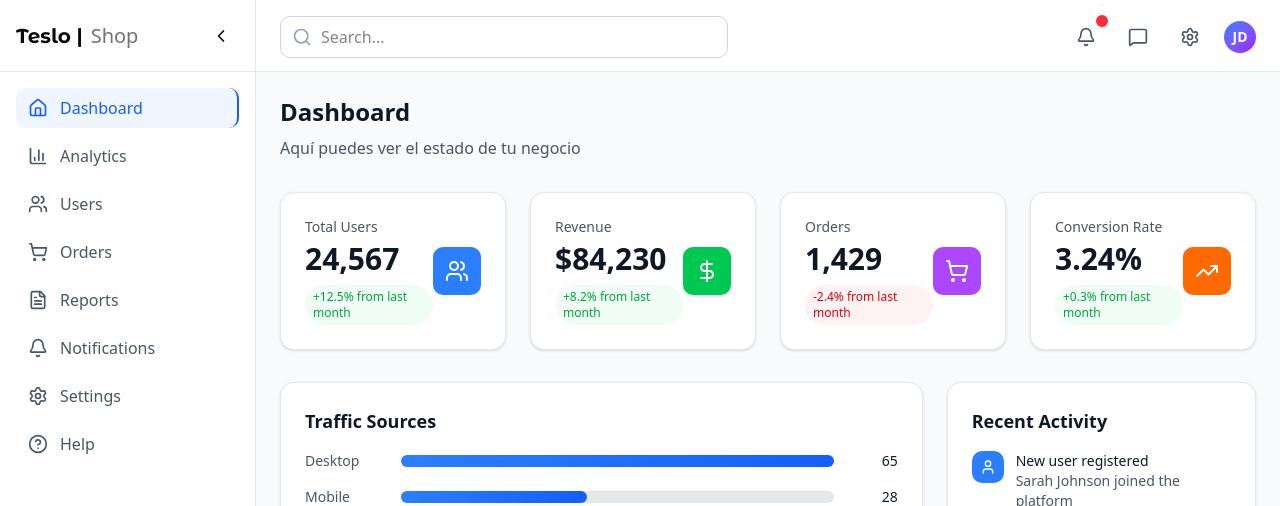
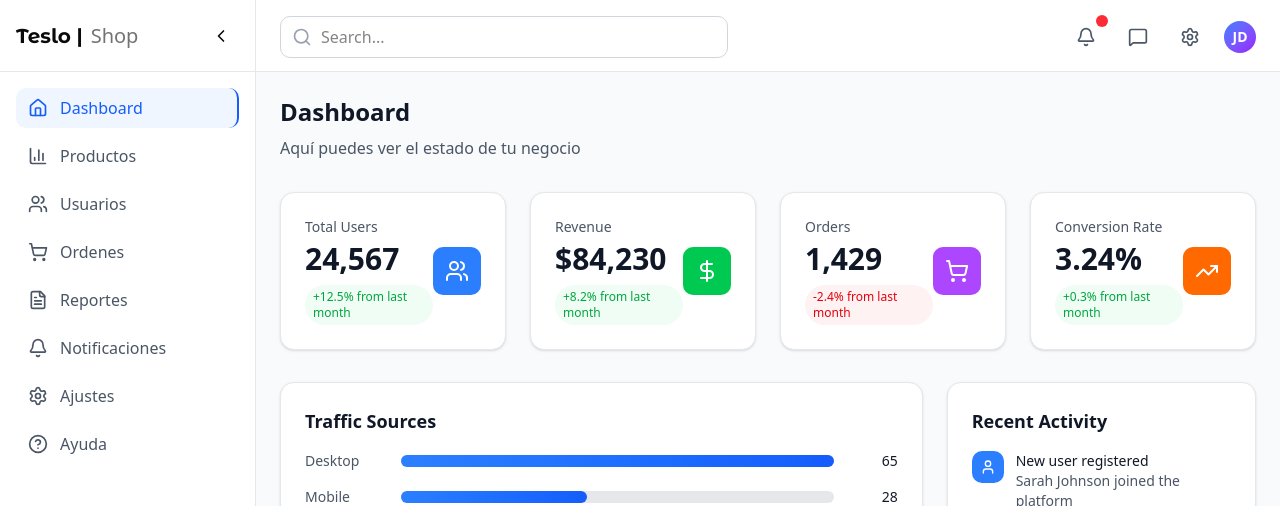
Before and after one commit to nca1478/teslo-shop-frontend, a React (Vite) app: page /admin in a window 1280 px wide. Shown: the top 506 px of the page. Built offline with nearby package versions, Linux system fonts and the light colour scheme.

Commit message:
271. Navegación del AdminSidebar

```diff
--- a/src/admin/components/AdminSidebar.tsx
+++ b/src/admin/components/AdminSidebar.tsx
@@ -1,4 +1,5 @@
 import React from "react";
+import { Link, useLocation } from "react-router";
 import {
     Home,
     Users,
@@ -19,16 +20,22 @@
 }
 
 export const AdminSidebar: React.FC<SidebarProps> = ({ isCollapsed, onToggle }) => {
+    const { pathname } = useLocation();
+
     const menuItems = [
-        { icon: Home, label: "Dashboard", active: true },
-        { icon: BarChart3, label: "Analytics" },
-        { icon: Users, label: "Users" },
-        { icon: ShoppingCart, label: "Orders" },
-        { icon: FileText, label: "Reports" },
-        { icon: Bell, label: "Notifications" },
-        { icon: Settings, label: "Settings" },
-        { icon: HelpCircle, label: "Help" },
+        { icon: Home, label: "Dashboard", to: "/admin" },
+        { icon: BarChart3, label: "Productos", to: "/admin/products" },
+        { icon: Users, label: "Usuarios" },
+        { icon: ShoppingCart, label: "Ordenes" },
+        { icon: FileText, label: "Reportes" },
+        { icon: Bell, label: "Notificaciones" },
+        { icon: Settings, label: "Ajustes" },
+        { icon: HelpCircle, label: "Ayuda" },
     ];
+
+    const isActiveRoute = (to: string) => {
+        return pathname === to;
+    };
 
     return (
         <div
@@ -54,10 +61,10 @@
                         const Icon = item.icon;
                         return (
                             <li key={index}>
-                                <a
-                                    href="#"
+                                <Link
+                                    to={item.to || "/admin"}
                                     className={`flex items-center space-x-3 px-3 py-2 rounded-lg transition-all duration-200 group ${
-                                        item.active
+                                        isActiveRoute(item.to || "/xxx")
                                             ? "bg-blue-50 text-blue-600 border-r-2 border-blue-600"
                                             : "text-gray-600 hover:bg-gray-50 hover:text-gray-900"
                                     }`}
@@ -66,7 +73,7 @@
                                     {!isCollapsed && (
                                         <span className="font-medium">{item.label}</span>
                                     )}
-                                </a>
+                                </Link>
                             </li>
                         );
                     })}
--- a/src/admin/layouts/AdminLayout.tsx
+++ b/src/admin/layouts/AdminLayout.tsx
@@ -7,7 +7,7 @@
     const [sidebarCollapsed, setSidebarCollapsed] = useState(false);
 
     return (
-        <div className="bg-gray-50 flex">
+        <div className="min-h-screen bg-gray-50 flex">
             <AdminSidebar
                 isCollapsed={sidebarCollapsed}
                 onToggle={() => setSidebarCollapsed(!sidebarCollapsed)}
```
